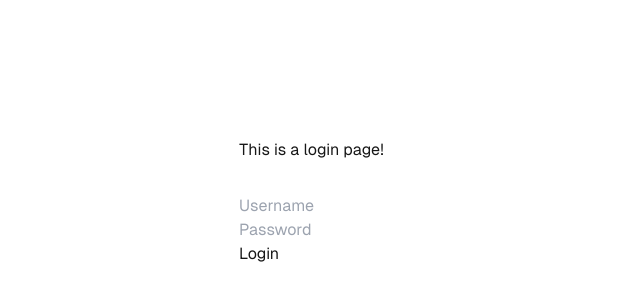
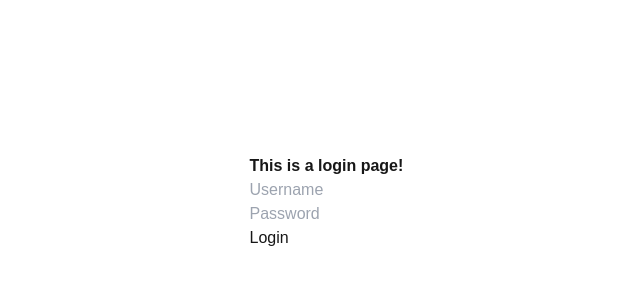
Before and after one commit to pellju/streaming-testing, a Next.js app in the folder frontend/: page /login in a window 1280 px wide. Shown: the part 198-498 px from the top of the page, without its empty margins (287-927 px from the left). Built offline with nearby package versions, Linux system fonts and the light colour scheme.

Commit message:
Added base file for the registration-page and modified login-page as well to a better location

```diff
--- /dev/null
+++ b/frontend/src/app/(auth)/layout.tsx
@@ -0,0 +1,9 @@
+export default function AuthLayout({ children }: {
+    readonly children: React.ReactNode;
+}) {
+    return (
+        <div className="flex flex-col items-center justify-center min-h-screen">
+            {children}
+        </div>
+    );
+}
--- /dev/null
+++ b/frontend/src/app/(auth)/login/page.tsx
@@ -0,0 +1,10 @@
+import { LoginForm } from "@/app/components/forms/login-form";
+
+export default function LoginRoute() {
+    return (
+        <div>
+            <h1><b>This is a login page!</b></h1>
+            <LoginForm />
+        </div>
+    );
+}
--- /dev/null
+++ b/frontend/src/app/(auth)/register/page.tsx
@@ -0,0 +1,7 @@
+export default function RegisterRoute() {
+    return (
+        <div>
+            Register route
+        </div>
+    )
+}
--- /dev/null
+++ b/frontend/src/app/components/forms/login-form.tsx
@@ -0,0 +1,16 @@
+export function LoginForm() {
+    return (
+        <div>
+            <form action="" method="POST">
+
+                <div id="login">
+
+                    <p><input type="text" placeholder="Username" name="username" required></input></p>
+                    <p><input type="password" placeholder="Password" name="password" required></input></p>
+
+                    <button type="submit">Login</button>
+                </div>
+            </form>
+        </div>
+    )
+}
```
Also changed, not shown: frontend/src/app/login1/page.tsx (renamed from frontend/src/app/login/page.tsx).
